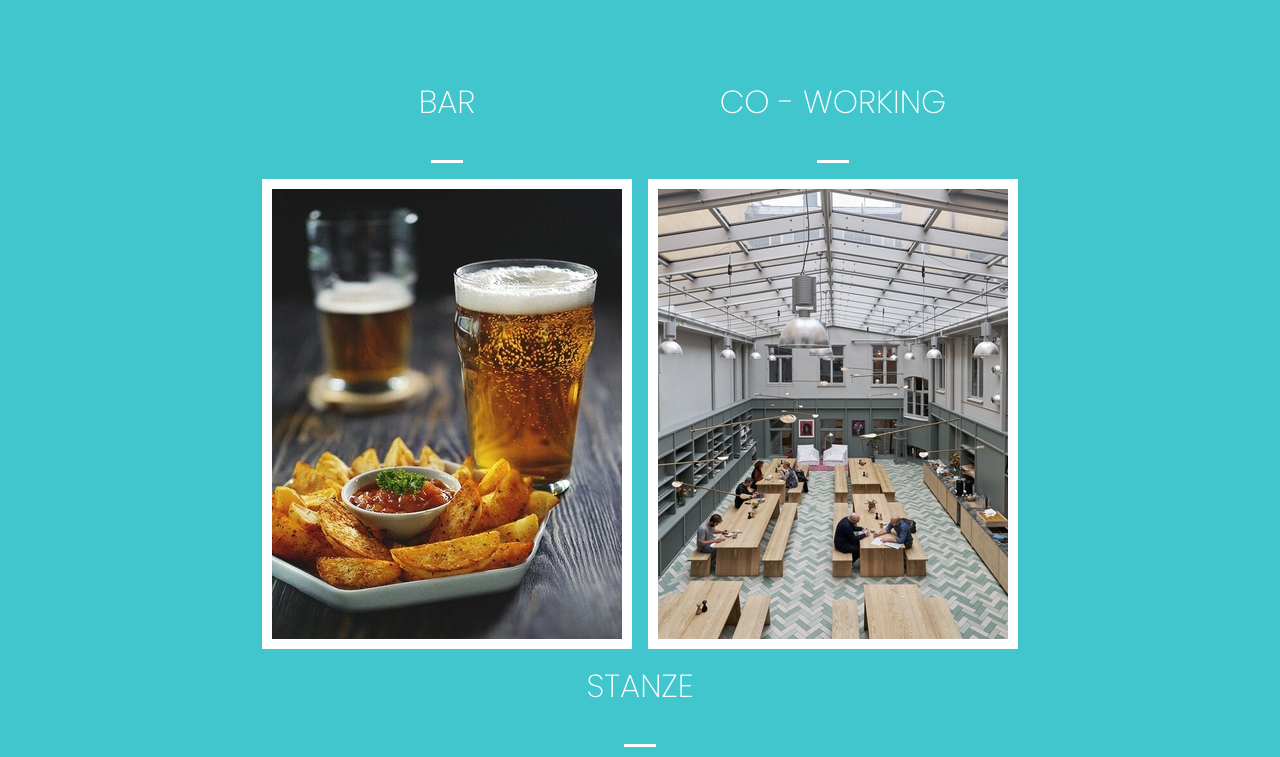
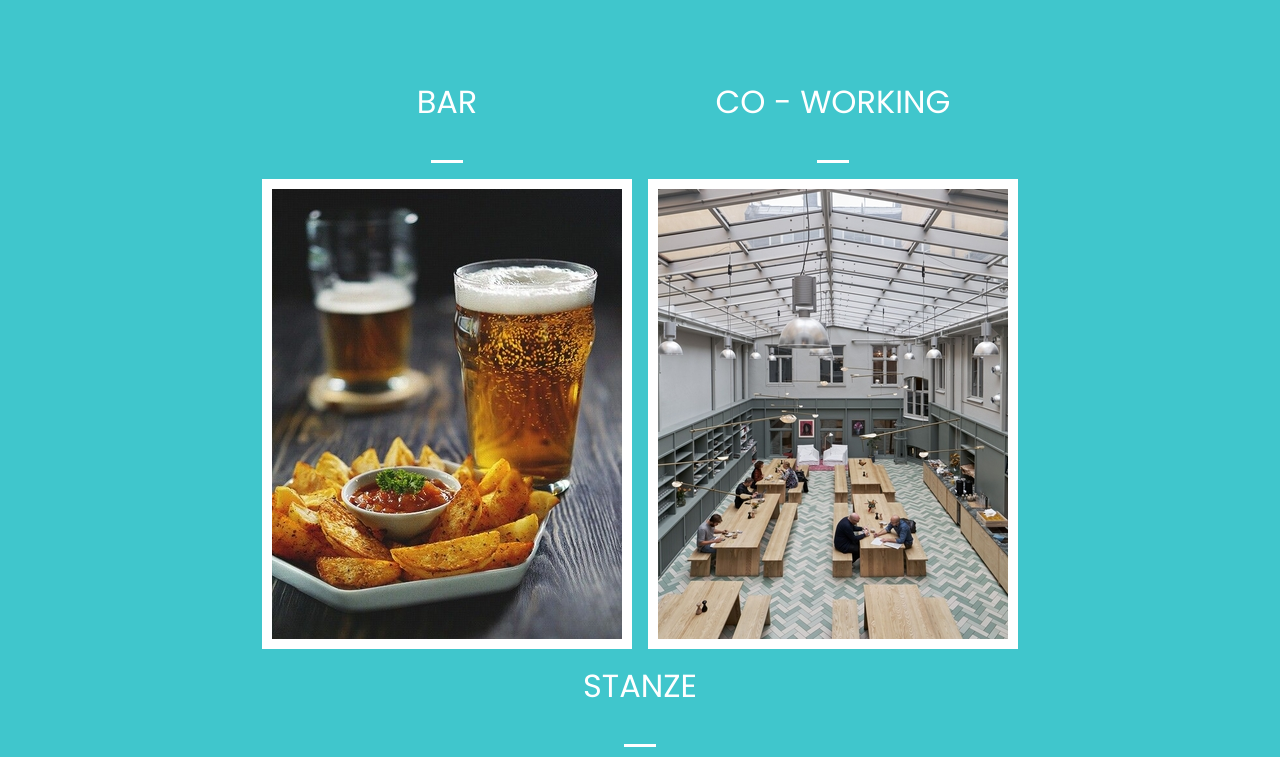
Before and after one commit to BarSpot/barspot.github.io, a plain HTML site: page index.html in a window 1280 px wide. Shown: the part 803-1560 px from the top of the page. Drawn offline with Linux system fonts and the light colour scheme.

Commit message:
Add files via upload

```diff
--- a/index.html
+++ b/index.html
@@ -74,21 +74,21 @@
 				<div class="container">
 						<div class="card-section">
 							<div class="card-item">
-								<h4 class="card-title uppercase copy_center copy-white" id="bar">BAR</h4>
+								<h4 class="card-title uppercase copy_center copy-white" id="bar"><b>BAR</b></h4>
 								<p class="line"></p>
 								<div>
 									<img src="assets/images/SPOT/barres.jpg" class="border-white" alt="bar">
 								</div>
 							</div>
 							<div class="card-item">
-								<h4 class="card-title uppercase copy_center copy-white" id="coworking">CO - WORKING</h4>
+								<h4 class="card-title uppercase copy_center copy-white" id="coworking"><b>CO - WORKING</b></h4>
 								<p class="line"></p>
 								<div>
 									<img src="assets/images/SPOT/coworkingres.jpg" class="border-white" alt="coworking">
 								</div>
 							</div>
 							<div class="card-item">
-								<h4 class="card-title uppercase copy_center copy-white" id="stanze">STANZE</h4>
+								<h4 class="card-title uppercase copy_center copy-white" id="stanze"><b>STANZE</b></h4>
 								<p class="line"></p>
 								<div>
 									<img src="assets/images/SPOT/stanzeres.jpg" class="border-white">
@@ -119,7 +119,7 @@
 				</div>
 			</section>
 
-			<section>
+			<section id="eventi">
 				<div class="rwd-video">
 					<iframe  src="https://www.youtube.com/embed/j-5wlmW11-A" title="SPOT video" frameborder="0" allow="accelerometer; autoplay; clipboard-write; encrypted-media; gyroscope; picture-in-picture; web-share" allowfullscreen></iframe>
 					</iframe>
@@ -134,10 +134,6 @@
 					<img src="assets/images/SPOT/SPOT_Logobianco.png" alt="logo" class="logo">
 				</a>
 			</div>
-			<div class="site-footer-box">
-				<span>Vieni a trovarci sui nostri social!</span>
-			</div>
-
 
 			<div class="site-footer-box">
 				<ul class="list-reset">
```
